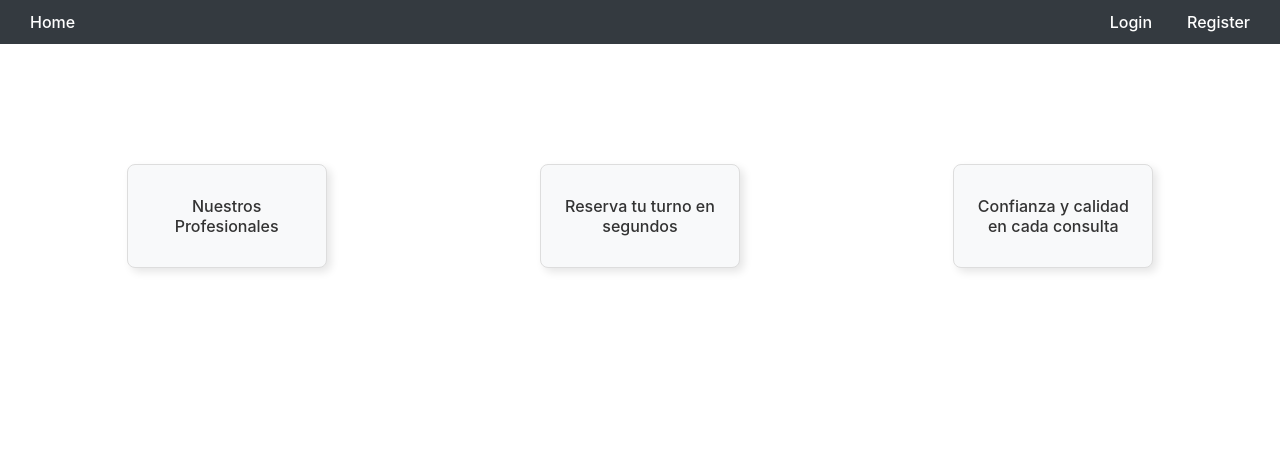
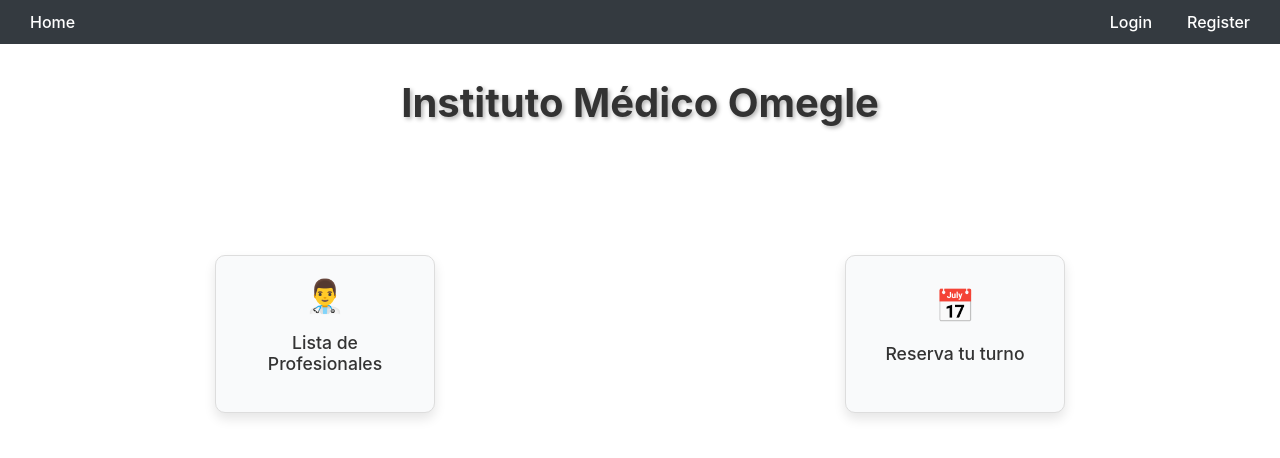
Before and after one commit to quevedoagostina/OMEGLE-EFI-JS-MED, a React (Vite) app in the folder omegle-med-app-web/: page / in a window 1280 px wide. Shown: the top 458 px of the page. Built offline with nearby package versions, Linux system fonts and the light colour scheme.

Commit message:
changes in css home

```diff
--- a/omegle-med-app-web/src/components/Home.jsx
+++ b/omegle-med-app-web/src/components/Home.jsx
@@ -1,10 +1,10 @@
 import React, { useContext } from 'react';
 import styles from './Home.module.css';
 import { useNavigate } from 'react-router-dom';
-import { AuthContext } from '../context/AuthContext'; // Importa el contexto de autenticación
+import { AuthContext } from '../context/AuthContext';
 
 const Home = () => {
-  const { user } = useContext(AuthContext); // Obtén el usuario desde el contexto
+  const { user } = useContext(AuthContext);
   const navigate = useNavigate();
 
   const goDocsList = () => {
@@ -15,30 +15,30 @@ const Home = () => {
     if (user?.role === 'user') {
       navigate('/appointments');
     } else if (user?.role === 'admin') {
-        navigate(`/appointments`);
+      navigate(`/appointments`);
     } else if (user?.role === 'doctor') {
       navigate(`/doctor/appointments/${user.id}`);
     } else {
-      navigate('/login'); // Si no está autenticado, redirigir a login
+      navigate('/login');
     }
   };
 
   return (
     <div>
+      <h1 className={styles.instituteName}>Instituto Médico Omegle</h1> {/* Título para el nombre del instituto */}
       <div className={styles.sloganContainer}>
         <button onClick={goDocsList} className={styles.sloganCard}>
-          <p>Nuestros Profesionales</p>
+          <span role="img" aria-label="doctor" className={styles.icon}>👨‍⚕️</span>
+          <p>Lista de Profesionales</p>
         </button>
         <button onClick={goToAppointments} className={styles.sloganCard}>
-          <p>Reserva tu turno en segundos</p>
-        </button>
-
-        <button className={styles.sloganCard}>
-          <p>Confianza y calidad en cada consulta</p>
+          <span role="img" aria-label="calendar" className={styles.icon}>📅</span>
+          <p>Reserva tu turno</p>
         </button>
       </div>
     </div>
   );
+
 };
 
 export default Home;
--- a/omegle-med-app-web/src/components/Home.module.css
+++ b/omegle-med-app-web/src/components/Home.module.css
@@ -1,87 +1,45 @@
 /* Home.module.css */
 
-.homeContainer {
-  display: flex;
-  justify-content: space-between;
-  align-items: center;
-  padding: 10px 20px;
-  background-color: #000000;
-  border-bottom: 2px solid #000000;
-  box-shadow: 0 4px 8px rgba(0, 0, 0, 0.1);
-  position: fixed;
-  width: 98%;
-  top: 0;
-  z-index: 1000;
-}
-
-.title {
-  font-size: 1.5rem;
-  font-weight: bold;
-  color: #007bff;
-  margin: 0;
-}
-
-.homeDescription {
-  font-size: 1rem;
-  color: #000000;
-  display: none;
-}
-
-.navLinks {
-  display: flex;
-  gap: 12px;
-}
-
-.card {
-  font-size: 1rem;
-  color: #000000;
-  background-color: #ffffff;
-  border: 1px solid #ddd;
-  border-radius: 4px;
-  padding: 8px 12px;
-  text-decoration: none;
-  transition: background-color 0.3s ease, color 0.3s ease;
-}
-
-.card:hover {
-  background-color: #0056b3;
-  color: #ffffff;
-}
-
-/* Estilos para las tarjetas de slogans */
-.sloganContainer {
-  display: flex;
-  justify-content: space-around;
-  align-items: center;
-  margin-top: 100px; /* Ajuste para evitar la barra fija */
-  padding: 20px;
+.icon {
+  font-size: 2rem; /* Increase size of emojis */
+  margin-bottom: 8px; /* Spacing between icon and text */
 }
 
 .sloganCard {
-  width: 200px;
-  padding: 15px;
-  background-color: #f8f9fa;
+  width: 220px;
+  padding: 20px;
+  background-color: #f9fafb;
   border: 1px solid #ddd;
-  border-radius: 8px;
-  box-shadow: 4px 4px 8px rgba(0, 0, 0, 0.1);
+  border-radius: 10px;
+  box-shadow: 0 6px 12px rgba(0, 0, 0, 0.1);
   text-align: center;
-  font-size: 1rem;
+  font-size: 1.1rem;
   color: #333;
   transition: transform 0.3s ease, box-shadow 0.3s ease, background-color 0.3s ease, color 0.3s ease;
-  cursor: pointer; /* Cambia el cursor a una mano */
+  cursor: pointer;
 }
 
 .sloganCard:hover {
   transform: translateY(-5px);
-  box-shadow: 0 6px 12px rgba(0, 0, 0, 0.15);
-  background-color: #007bff; /* Cambia el color de fondo a azul */
-  color: #ffffff; /* Cambia el color del texto a blanco */
+  box-shadow: 0 8px 16px rgba(0, 0, 0, 0.2);
+  background-color: #007bff8e;
+  color: #ffffff;
 }
 
-/* Estilo para el pie de página */
-.footer {
-  margin-top: 20px;
+.sloganContainer {
+  display: flex;
+  justify-content: center;
+  gap: 20px;
+  margin-top: 100px;
+  padding: 20px;
+}
+.instituteName {
+  font-size: 2.5em;
+  font-weight: bold;
   text-align: center;
-  color: #555;
-  font-size: 0.9rem;
+  margin-bottom: 20px;
+  color: #333;
+  text-shadow: 2px 2px 4px rgba(0, 0, 0, 0.3); /* Sombra de texto */
+  padding: 10px;
+  border-radius: 8px;
 }
```
